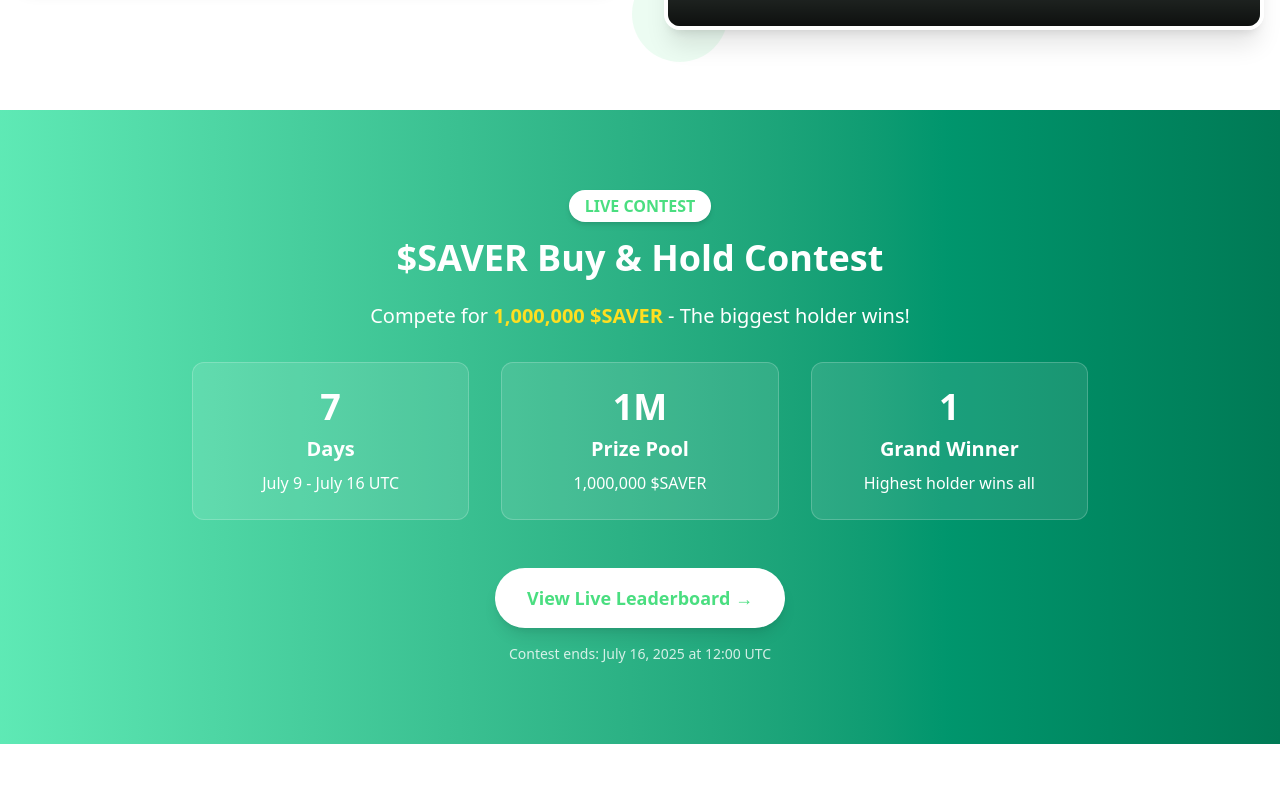
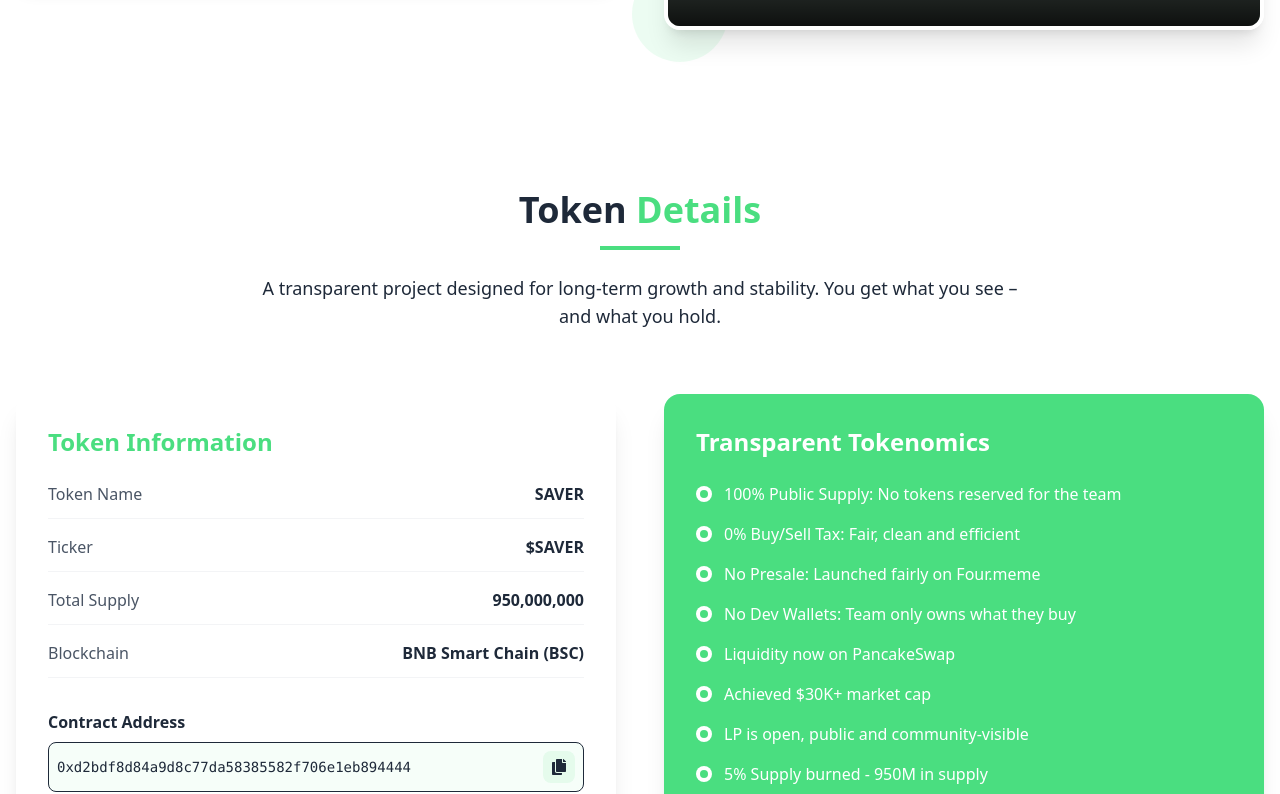
Before and after one commit to Ticoworld/saver-site, a React (Vite) app: page / in a window 1280 px wide. Shown: the part 1432-2226 px from the top of the page. Built offline with nearby package versions, Linux system fonts and the light colour scheme.

Commit message:
fix: Comment out ContestPromo component for future implementation

```diff
--- a/pages/HomePage.jsx
+++ b/pages/HomePage.jsx
@@ -13,7 +13,7 @@
     <>
       <Hero />
       <About />
-      <ContestPromo /> {/* Add contest promo section */}
+      {/* <ContestPromo /> Add contest promo section */}
       <Tokenomics />
       <HowToBuy />
       <DexScreener />
```
